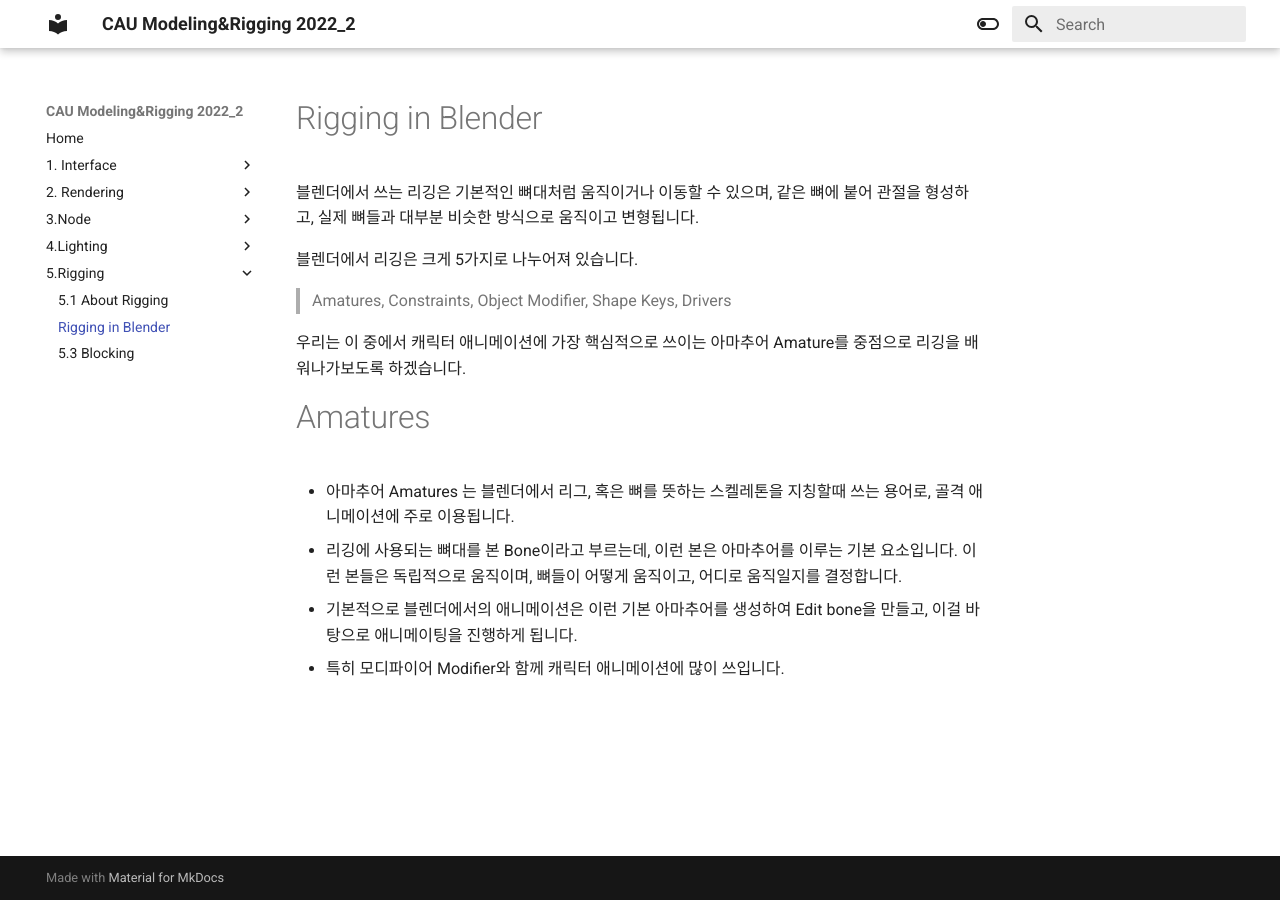
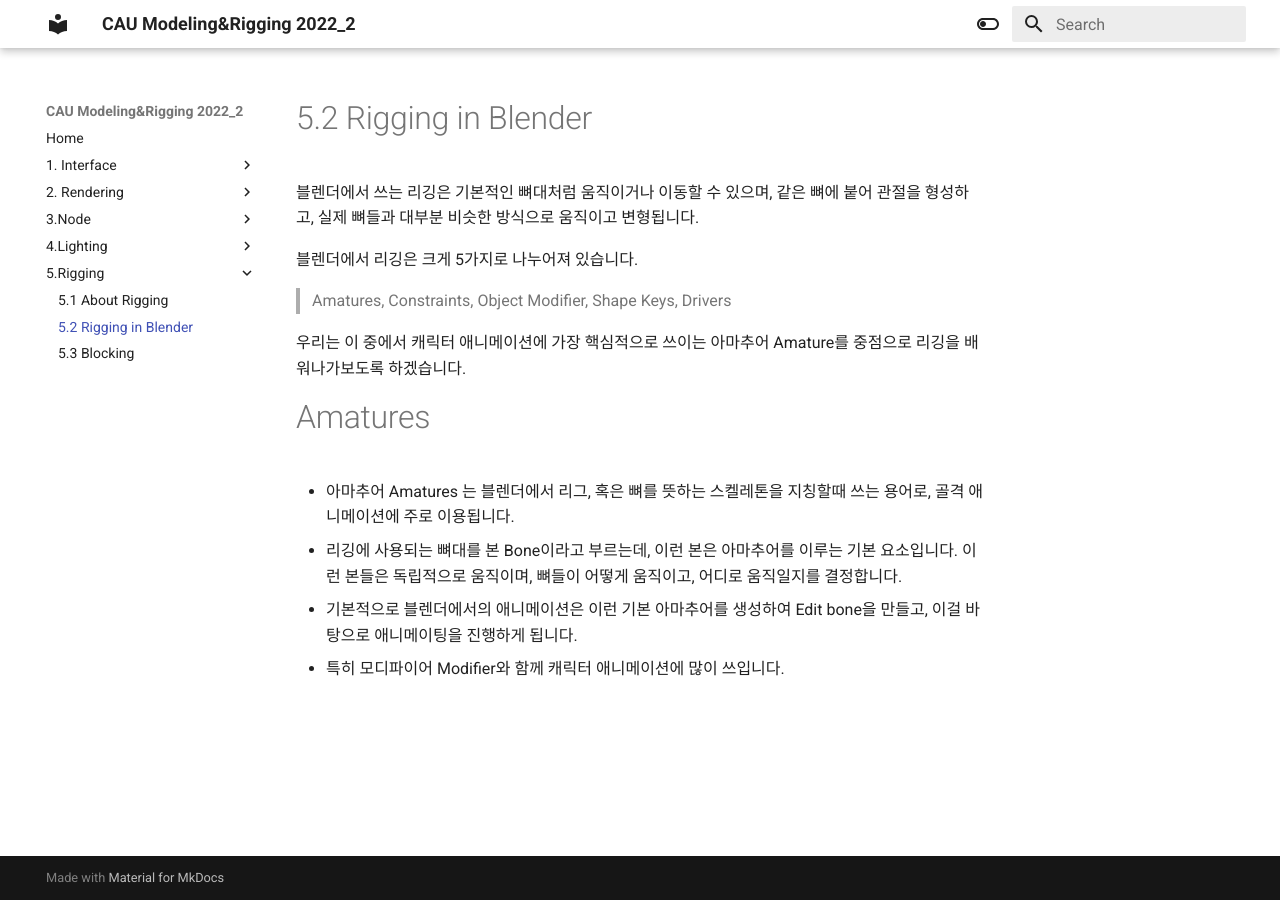
Before and after one commit to onmind/Ob, an MkDocs documentation site: the page built from docs/5.Rigging/5.2 Rigging in Blender.md, in a window 1280 px wide. Built offline with MkDocs 1.6.1 and Material for MkDocs 9.7.7, drawn with Linux system fonts in a browser that asks for light colours.

Commit message:
Update 5.2 Rigging in Blender.md

```diff
--- a/docs/5.Rigging/5.2 Rigging in Blender.md
+++ b/docs/5.Rigging/5.2 Rigging in Blender.md
@@ -1,4 +1,4 @@
-# Rigging in Blender
+#5.2 Rigging in Blender
 
 블렌더에서 쓰는 리깅은 기본적인 뼈대처럼 움직이거나 이동할 수 있으며, 같은 뼈에 붙어 관절을 형성하고, 실제 뼈들과 대부분 비슷한 방식으로 움직이고 변형됩니다.
 
```
